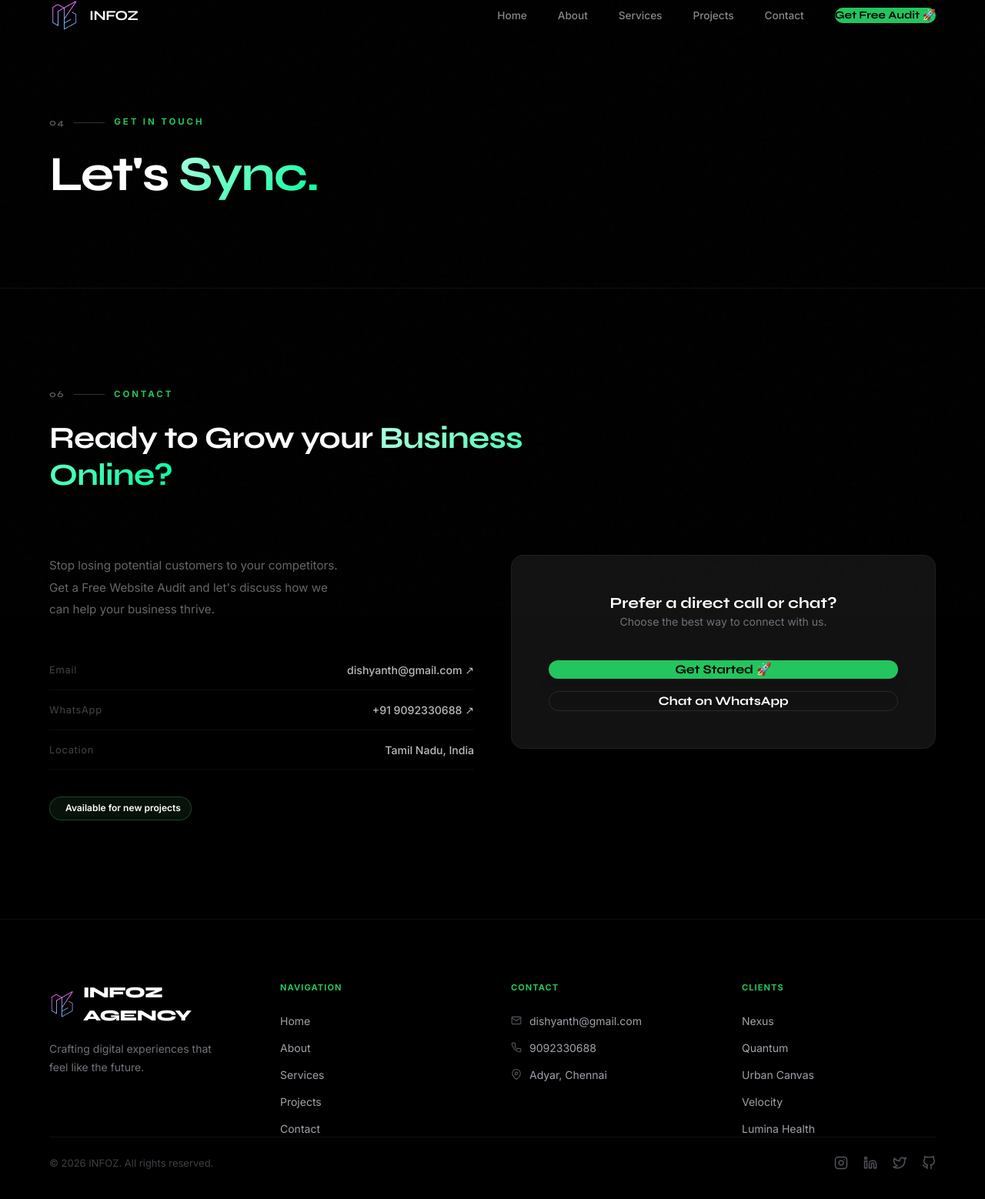
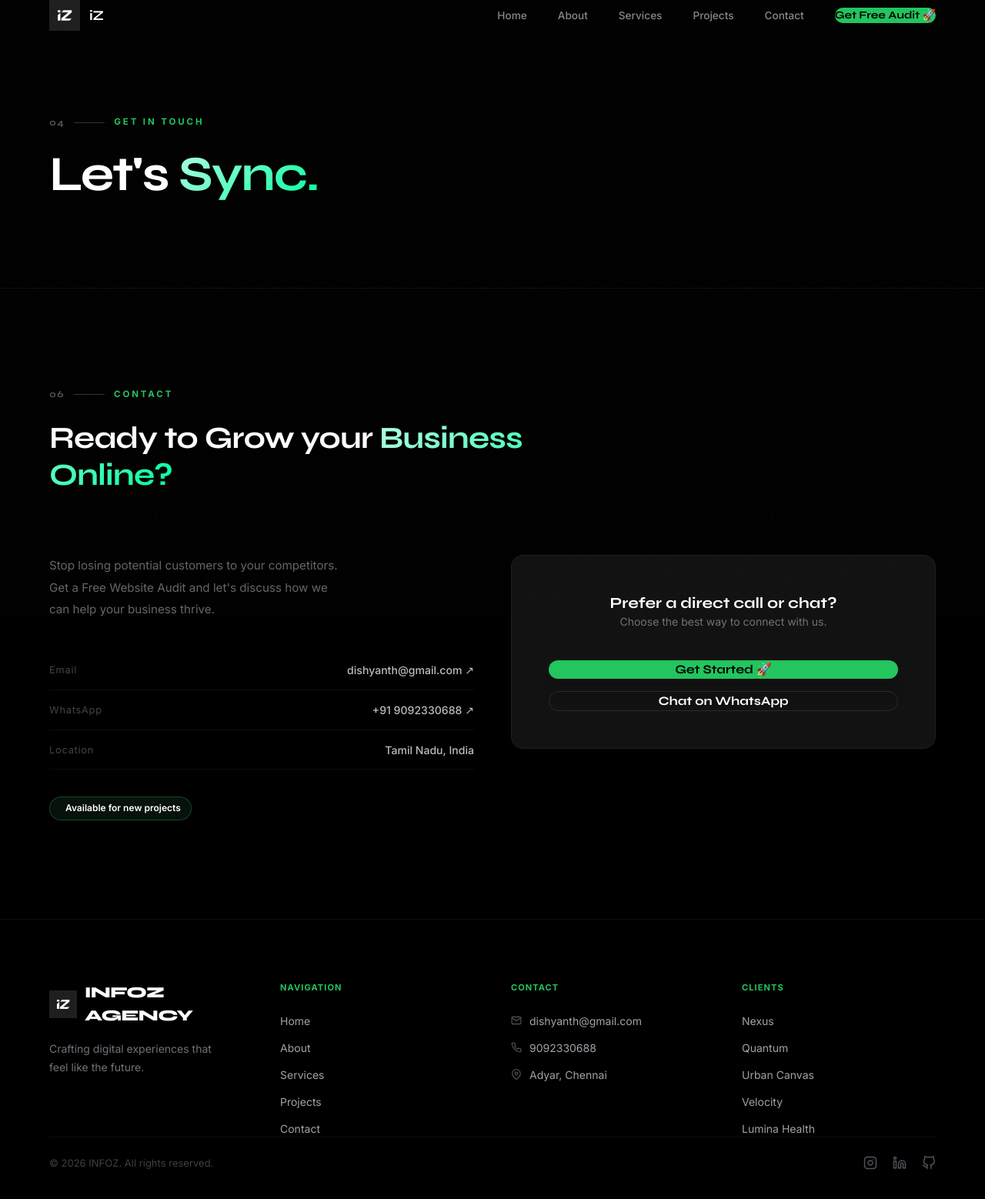
Before and after one commit to dishyanth07/connect-portfolio, a React (Vite) app: page /contact in a window 1280 px wide. Shown: the top 1558 px of the page at 77% size. Built offline with nearby package versions, Linux system fonts and the light colour scheme.

Commit message:
new logo

```diff
--- a/index.html
+++ b/index.html
@@ -3,7 +3,7 @@
 
 <head>
   <meta charset="UTF-8" />
-  <link rel="icon" type="image/svg+xml" href="/logo.svg" />
+  <link rel="icon" type="image/png" href="/logo.png" />
   <link rel="icon" href="/favicon.ico">
   <meta name="viewport" content="width=device-width, initial-scale=1.0" />
   <meta name="description"
--- a/src/components/Footer.jsx
+++ b/src/components/Footer.jsx
@@ -1,11 +1,10 @@
 import { NavLink } from 'react-router-dom'
-import { FiInstagram, FiLinkedin, FiTwitter, FiGithub, FiMail, FiPhone, FiMapPin } from 'react-icons/fi'
+import { FiInstagram, FiLinkedin, FiGithub, FiMail, FiPhone, FiMapPin } from 'react-icons/fi'
 
 const socials = [
-    { icon: FiInstagram, href: 'https://instagram.com' },
+    { icon: FiInstagram, href: 'https://www.instagram.com/itz_me_dishxx_/?hl=en' },
     { icon: FiLinkedin, href: 'https://linkedin.com' },
-    { icon: FiTwitter, href: 'https://twitter.com' },
-    { icon: FiGithub, href: 'https://github.com/dishyanth' },
+    { icon: FiGithub, href: 'https://github.com/dishyanth07' },
 ]
 
 const clients = ['Nexus', 'Quantum', 'Urban Canvas', 'Velocity', 'Lumina Health']
--- a/src/components/Navbar.jsx
+++ b/src/components/Navbar.jsx
@@ -42,11 +42,11 @@
                 <NavLink to="/" className="flex items-center gap-3 no-underline group cursor-pointer">
                     <img
                         src="/logo.png"
-                        alt="INFOZ Logo"
+                        alt="iZ Logo"
                         className="w-10 h-10 object-contain transition-transform group-hover:scale-105"
                     />
                     <div className="flex flex-col">
-                        <span className="font-syne font-bold text-lg tracking-tight text-white leading-none">INFOZ</span>
+                        <span className="font-syne font-bold text-lg tracking-tight text-white leading-none">iZ</span>
                     </div>
                 </NavLink>
 
```
Also changed, not shown: public/logo.png.
